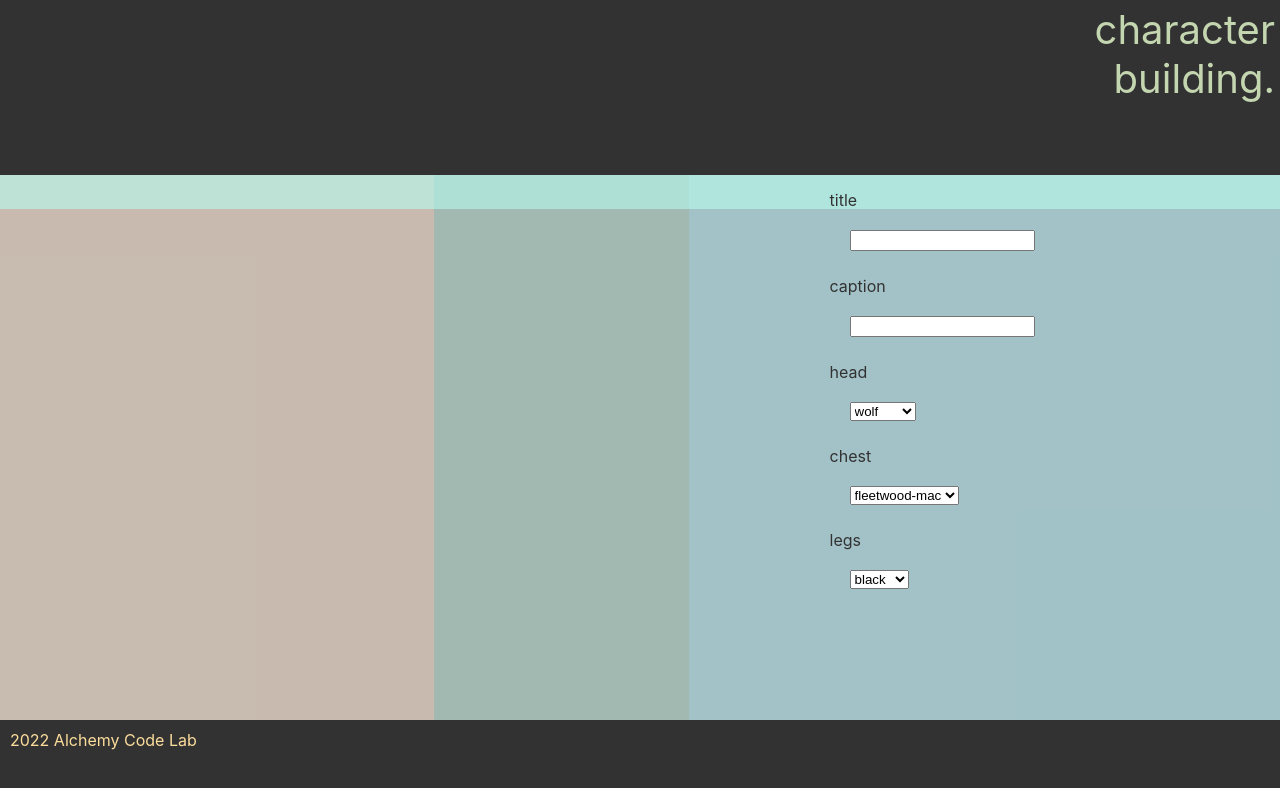
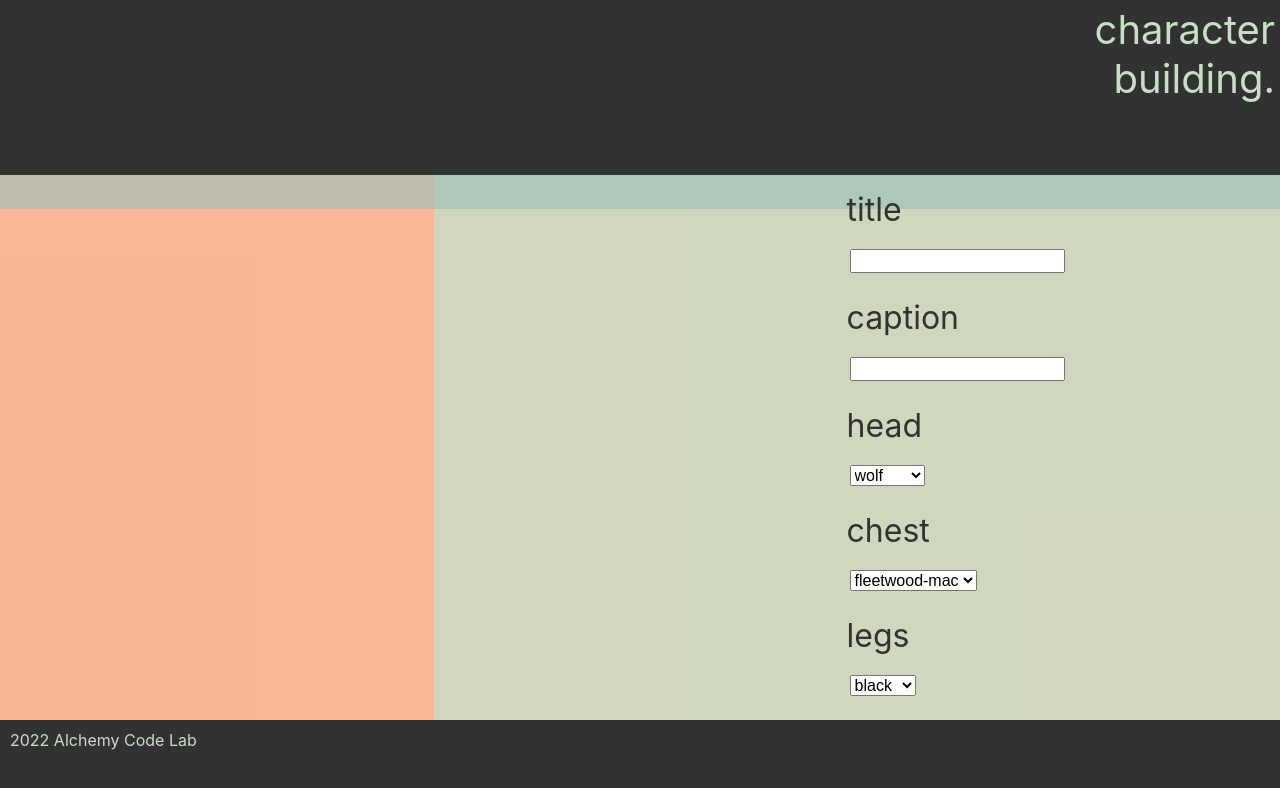
Before and after one commit to Adam-Robson/react-character-designer, a React (Create React App) app: page / in a window 1280 px wide. Shown: the top 788 px of the page. Built offline with nearby package versions, Linux system fonts and the light colour scheme.

Commit message:
css to adjust the character

```diff
--- a/src/App.css
+++ b/src/App.css
@@ -23,14 +23,14 @@ html, body {
   top: 0;
   bottom: 0;
   left: 0;
-  background:#ffb44387;
+  background:#f6feaab7;
   animation: horizantal 7.5s linear infinite;
 }
 .n2 {
   left: 0;
   right: 0;
   bottom: 0;
-  background:#8e9cc57b;
+  background:#fba089c1;
   animation: vertical 7.5s linear infinite;
   animation-delay: 1.5s;
 }
@@ -38,7 +38,7 @@ html, body {
   top: 0;
   bottom: 0;
   right: 0;
-  background:#83b7b28e;
+  background:#c7dfc5d1;
   animation: horizantal 7.5s linear infinite;
   animation-delay: 3s;
 }
@@ -46,7 +46,7 @@ html, body {
   left: 0;
   right: 0;
   top: 0;
-  background: #b8f8eaa3;
+  background: #9ec0b9a3;
   animation: vertical 7.5s linear infinite;
   animation-delay: 4.5s;
 }
--- a/src/components/Display/Display.css
+++ b/src/components/Display/Display.css
@@ -11,39 +11,37 @@
     margin: 10px;
     font-family: Jost, Andale Mono, sans-serif;
     font-size: 2em;
-    color: #333232;
-    padding: 5px;
+    color: #392648;
+    padding: 15px;
 
 }
 
 #captionEl {
     font-family: Jost, Andale Mono, sans-serif;
     font-size: 2em;
-    color: #6f775a;
-    padding: 5px;
+    color: #394648;
+    padding: 15px;
 
 }
 
 #headEl {
     display:block;
     position: relative;
-    left: 150px;
+    top: 50px;
+    left: 45px;
+
 }
 
 #torsoEl {
     display: block;
     position: relative;
-    left: 100px;
-    bottom: 30px;
+    top: 20px;
+
 }
 
 #legsEl {
     display: block;
     position: relative;
-    left: 65px;
-    bottom: 90px;
+    right: 30px;
+
 }
-
-.hidden {
-    visibility: hidden;
-}
--- a/src/components/Editor/Editor.css
+++ b/src/components/Editor/Editor.css
@@ -10,32 +10,40 @@
     height: 30%;
     padding: 15px;
     gap: 5px;
+
   }
 
 .titleInput {
     display: block;
     margin: 20px;
-
+    font-size: .5em;
 }
 
 .captionInput {
     display: block;
     margin: 20px;
-
-
+    font-size: .5em;
 }
 
 #headInput {
     display: block;
     margin: 20px;
+    font-size: .5em;
 }
 
 #torsoInput {
     display: block;
     margin: 20px;
+    font-size: .5em;
+}
+
+label {
+    font-size: 2em;
+    margin-left: 17px;
 }
 
 #legsInput {
     display: block;
     margin: 20px;
+    font-size: .5em;
 }
--- a/src/components/Layout/Footer/Footer.css
+++ b/src/components/Layout/Footer/Footer.css
@@ -4,7 +4,7 @@
     bottom: 0;
     font-size: 1em;
     background-color: #333232;
-    color: #FCDE9C;
+    color: #c7dfc5;
     width: 100%;
     height: 60px;
     padding: 10px;
--- a/src/components/Layout/Header/Header.css
+++ b/src/components/Layout/Header/Header.css
@@ -5,7 +5,7 @@
     align-items: bottom;
     position: sticky;
     top: 0;
-    color: #c4d6b0;
+    color: #c7dfc5;
     background-color: #333232;
     text-align: right;
     padding: 5px;
@@ -19,5 +19,4 @@
     justify-self:initial;
     align-self: initial;
     font-size: 2.5em;
-
 }
--- a/src/components/Stats/Stats.css
+++ b/src/components/Stats/Stats.css
@@ -9,7 +9,7 @@
     text-align: left;
     padding: 10px;
     background-color: #333232;
-    color: #c4d6b0;
+    color: #c7dfc5;
     margin: 15px;
     width: fit-content;
 
@@ -20,7 +20,7 @@
     text-align: left;
     padding: 10px;
     background-color: #333232;
-    color: #c4d6b0;
+    color: #c7dfc5;
     margin: 15px;
 }
 
@@ -28,6 +28,6 @@
     text-align: left;
     padding: 10px;
     background-color: #333232;
-    color: #c4d6b0;
+    color: #c7dfc5;
     margin: 15px;
 }
```
